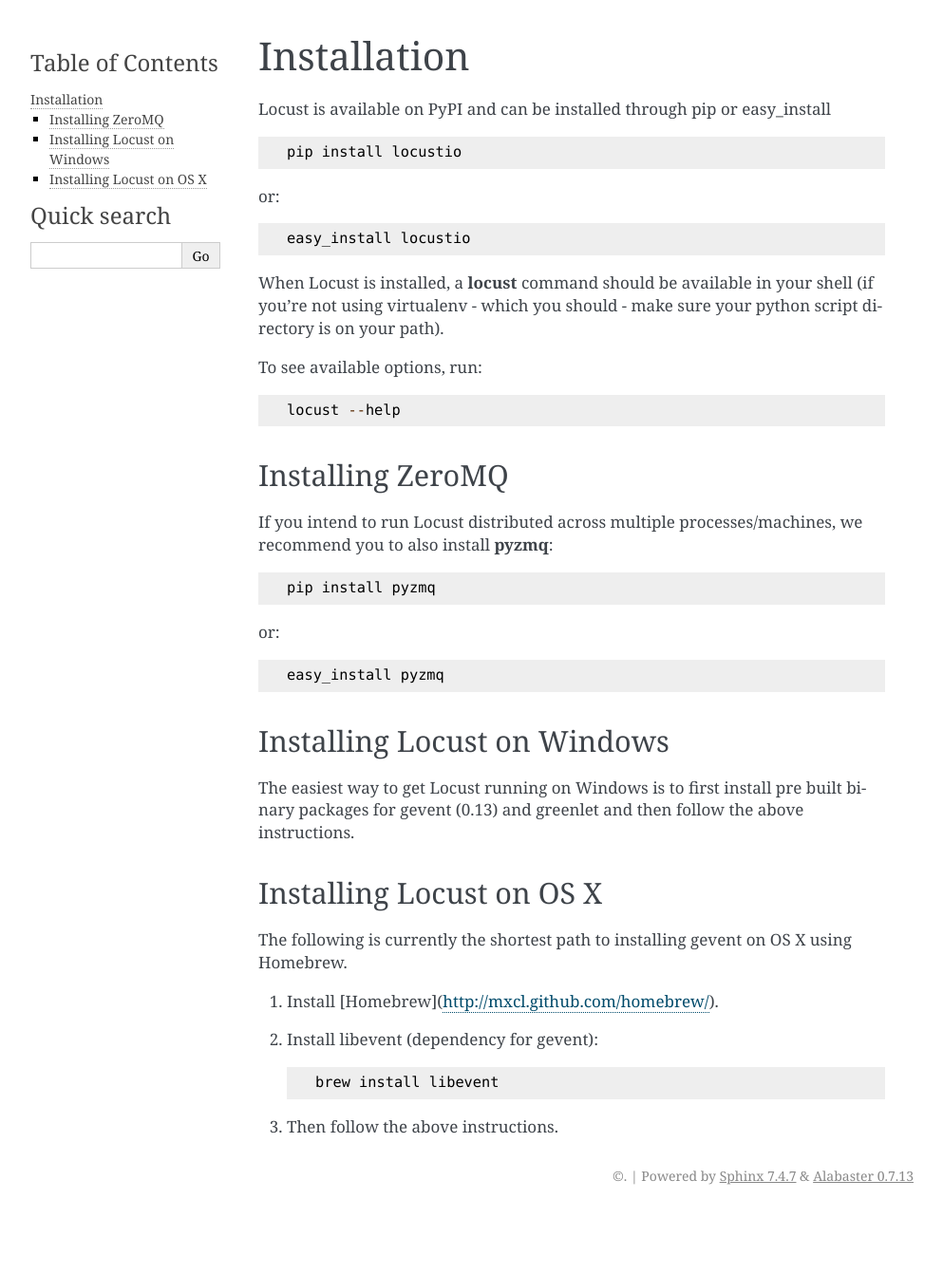
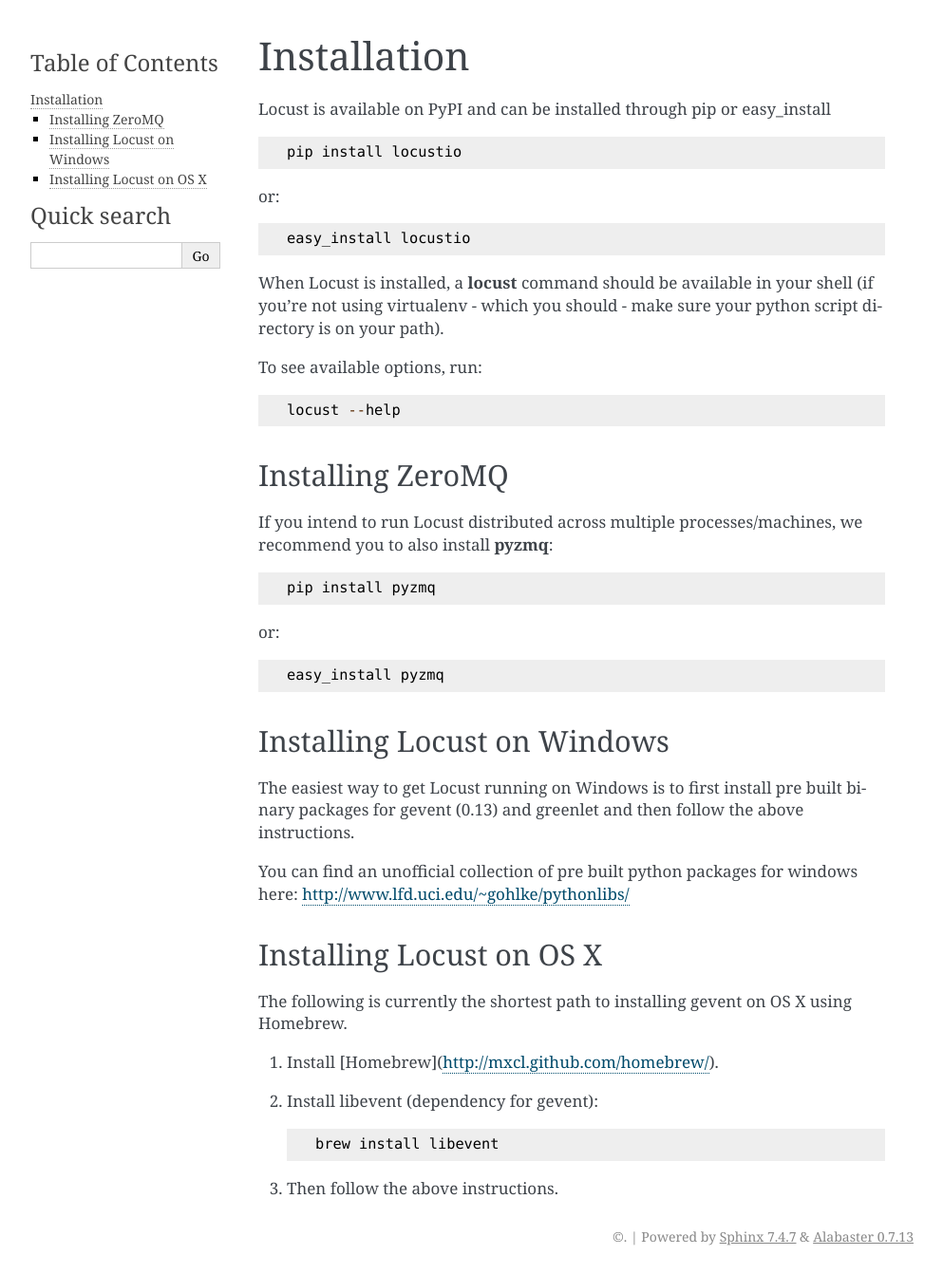
Before and after one commit to locustio/locust, a Sphinx documentation site: the page built from docs/installation.rst, in a window 1280 px wide. Shown: the whole page at 95% size, without its empty margins (148-1141 px from the left). Built offline with Sphinx 7.4.7, drawn with Linux system fonts in a browser that asks for light colours; before the commit the page ends 1278 px from its top, so only the background shows below that.

Commit message:
Added link to page with unofficial windows binary python packages, to installation documentation

```diff
--- a/docs/installation.rst
+++ b/docs/installation.rst
@@ -37,6 +37,9 @@
 The easiest way to get Locust running on Windows is to first install pre built binary packages for
 gevent (0.13) and greenlet and then follow the above instructions.
 
+You can find an unofficial collection of pre built python packages for windows here:
+`http://www.lfd.uci.edu/~gohlke/pythonlibs/ <http://www.lfd.uci.edu/~gohlke/pythonlibs/>`_
+
 Installing Locust on OS X
 ----------------------------
 
```
